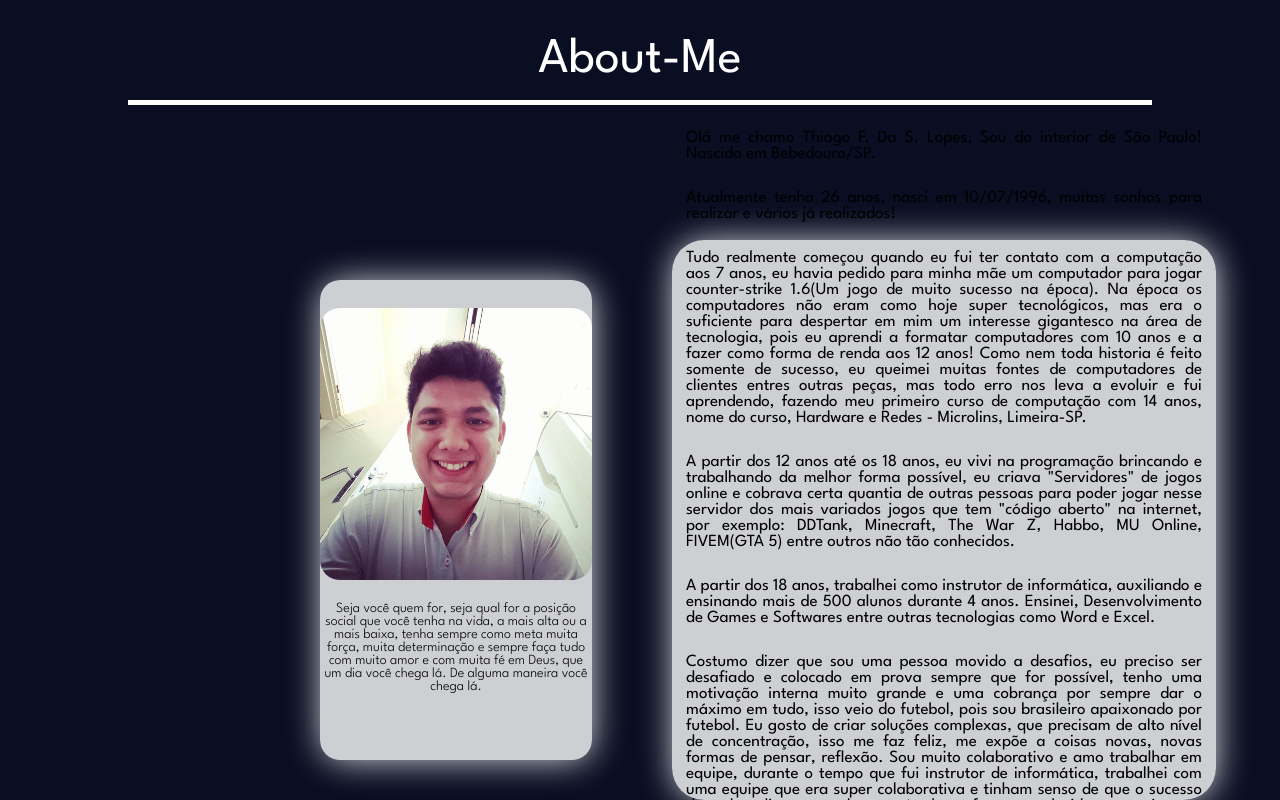
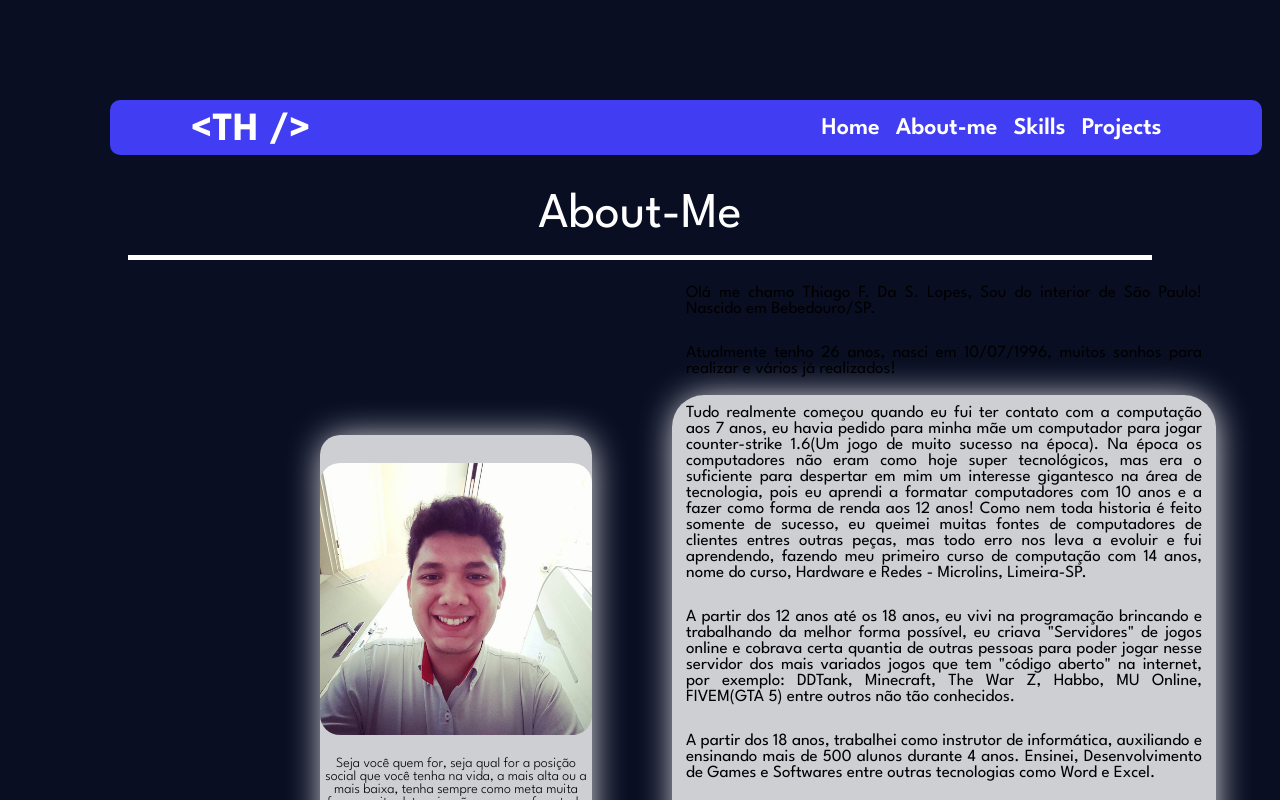
Before and after one commit to ThiagoFdaSLopes/Portfolio, a React (Vite) app in the folder portfolio/: page /about in a window 1280 px wide. Shown: the top 800 px of the page. Built offline with nearby package versions, Linux system fonts and the light colour scheme.

Commit message:
feat(about): Adicionado header na rota about-me

```diff
--- a/portfolio/src/pages/About.jsx
+++ b/portfolio/src/pages/About.jsx
@@ -1,9 +1,11 @@
 import React from 'react';
 import AboutMe from '../components/AboutMe';
+import HeaderHome from '../components/Header'
 
 const About = () => {
   return (
     <>
+      <HeaderHome />
       <AboutMe />
     </>
   );
```
